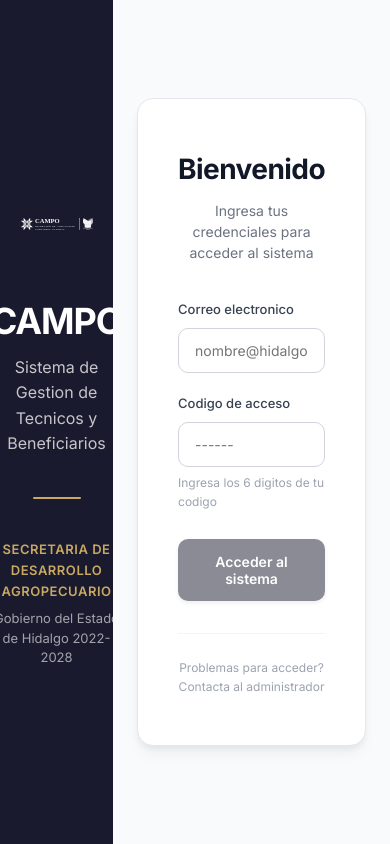
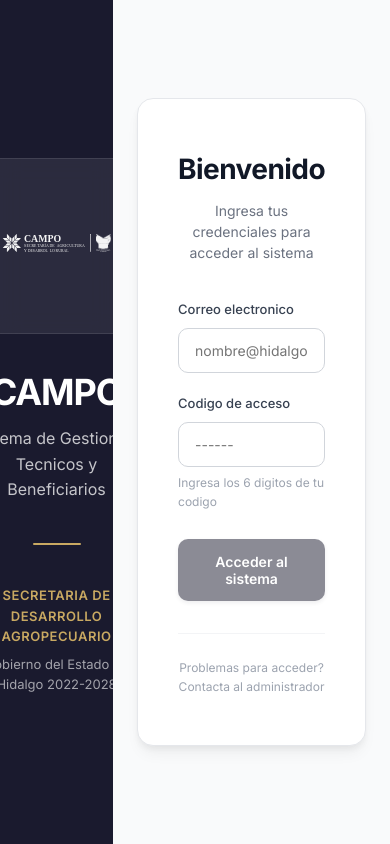
Before and after one commit to saderh481-beep/web-campo, a React (Vite) app: page /login in a window 390 px wide. Built offline with nearby package versions, Linux system fonts and the light colour scheme; no server answers.

Commit message:
feat: enlarge logo size for better brand presence
Increase desktop logo size to 180x180px and mobile to 120x120px. Add semi-transparent background container with border radius and blur effect.

```diff
--- a/src/pages/LoginPage.tsx
+++ b/src/pages/LoginPage.tsx
@@ -193,18 +193,23 @@ const styles: Record<string, React.CSSProperties> = {
 
   // Logo
   logoContainer: {
-    marginBottom: 32,
+    marginBottom: 40,
+    padding: 24,
+    background: 'rgba(255,255,255,0.08)',
+    borderRadius: 24,
+    backdropFilter: 'blur(10px)',
+    border: '1px solid rgba(255,255,255,0.1)',
   },
   logo: {
-    width: 120,
-    height: 120,
+    width: 180,
+    height: 180,
     objectFit: 'contain',
     filter: 'brightness(0) invert(1)',
     opacity: 0.95,
   },
   logoMobile: {
-    width: 80,
-    height: 80,
+    width: 120,
+    height: 120,
   },
 
   // Brand text
```
